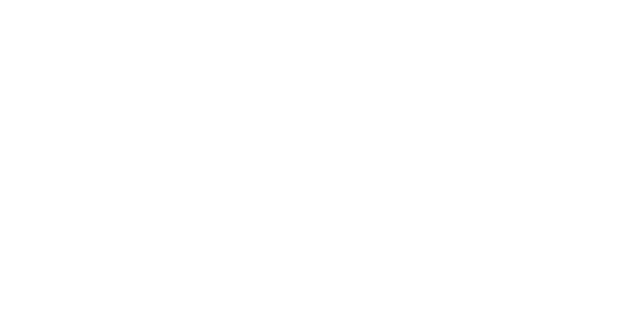
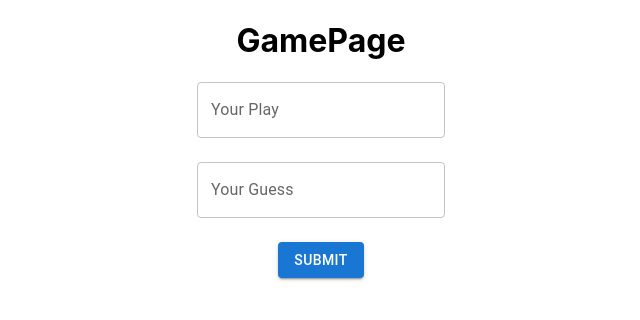
Before and after one commit to amartyadav/Morra, a React (Create React App) app in the folder frontend/: page /gamepage in a window 1280 px wide. Before the commit this address had no page. Shown: the top 320 px of the page, without its empty margins (319-959 px from the left). Built offline with nearby package versions, Linux system fonts and the light colour scheme.

Commit message:
added gamepage. added redirect signin->gamepage

```diff
--- a/frontend/src/App.js
+++ b/frontend/src/App.js
@@ -4,6 +4,8 @@
 import {Routes, Route} from 'react-router-dom';
 import Signup from './Components/Signup';
 import Signin from './Components/Signin';
+import GamePage from './Components/GamePage';
+
 function App() {
     return (
         <div className="App">
@@ -11,6 +13,7 @@
                 <Route exact path="/" element={<Welcome/>}/>
                 <Route exact path="signup" element={<Signup/>}/>
                 <Route exact path="signin" element={<Signin/>}/>
+                <Route exact path="gamepage" element={<GamePage/>}/>
             </Routes>
         </div>
     );
--- /dev/null
+++ b/frontend/src/Components/GamePage.js
@@ -0,0 +1,44 @@
+import React from 'react'
+import TextField from '@mui/material/TextField'
+import {Grid} from '@mui/material'
+import Button from '@mui/material/Button'
+import {useNavigate} from 'react-router-dom'
+
+export default function GamePage() {
+    const navigate = useNavigate()
+    const [yourPlay, setYourPlay] = React.useState('')
+    const [yourGuess, setYourGuess] = React.useState('')
+    const [yourScore, setYourScore] = React.useState(0)
+    const [botScore, setBotScore] = React.useState(0)
+
+    const handleClick = (event) => {
+        console.log("GamePage: handleClick");
+        event.preventDefault();
+    }
+
+    return (
+        <div>
+            <h1>GamePage</h1>
+            <Grid container
+                spacing={3}>
+                <Grid item
+                    xs={12}>
+                    <TextField id="outlined-basic" label="Your Play" variant="outlined"/
+                    >
+                </Grid>
+                <Grid item
+                    xs={12}>
+                    <TextField id="outlined-basic" label="Your Guess" variant="outlined"/
+                    >
+                        </Grid>
+                <Grid item
+                    xs={12}>
+                    <Button variant="contained" color="primary"
+                        onClick={handleClick}>
+                        Submit
+                    </Button>
+                    </Grid>
+                </Grid>
+        </div>
+    )
+}
--- a/frontend/src/Components/Signin.js
+++ b/frontend/src/Components/Signin.js
@@ -2,8 +2,10 @@
 import TextField from '@mui/material/TextField'
 import {Grid} from '@mui/material'
 import Button from '@mui/material/Button'
+import {useNavigate} from 'react-router-dom'
 
 export default function Signin() {
+    const navigate = useNavigate()
     const [email, setEmail] = React.useState('')
     const [password, setPassword] = React.useState('')
 
@@ -13,6 +15,26 @@
     const handlePasswordChange = (event) => {
         setPassword(event.target.value)
     }
+    const handleClick = (event) => {
+        console.log("Signin: handleClick");
+        event.preventDefault();
+        navigate('/gamepage');
+        // fetch('/api/users/signin', {
+        //     method: 'POST',
+        //     headers: {
+        //         'Content-Type': 'application/json'
+        //     },
+        //     body: JSON.stringify({
+        //         email,
+        //         password
+        //     })
+        // })
+        // .then(response => response.json())
+        // .then(data => {
+        //     console.log(data)
+        //     navigate('/game')
+        // })
+      }
 
 
     return (
@@ -37,7 +59,8 @@
                 </Grid>
                 <Grid item
                     xs={12}>
-                    <Button variant="contained" color="primary">
+                    <Button variant="contained" color="primary"
+                        onClick={handleClick}>
                         Sign In
                     </Button>
                 </Grid>
```
